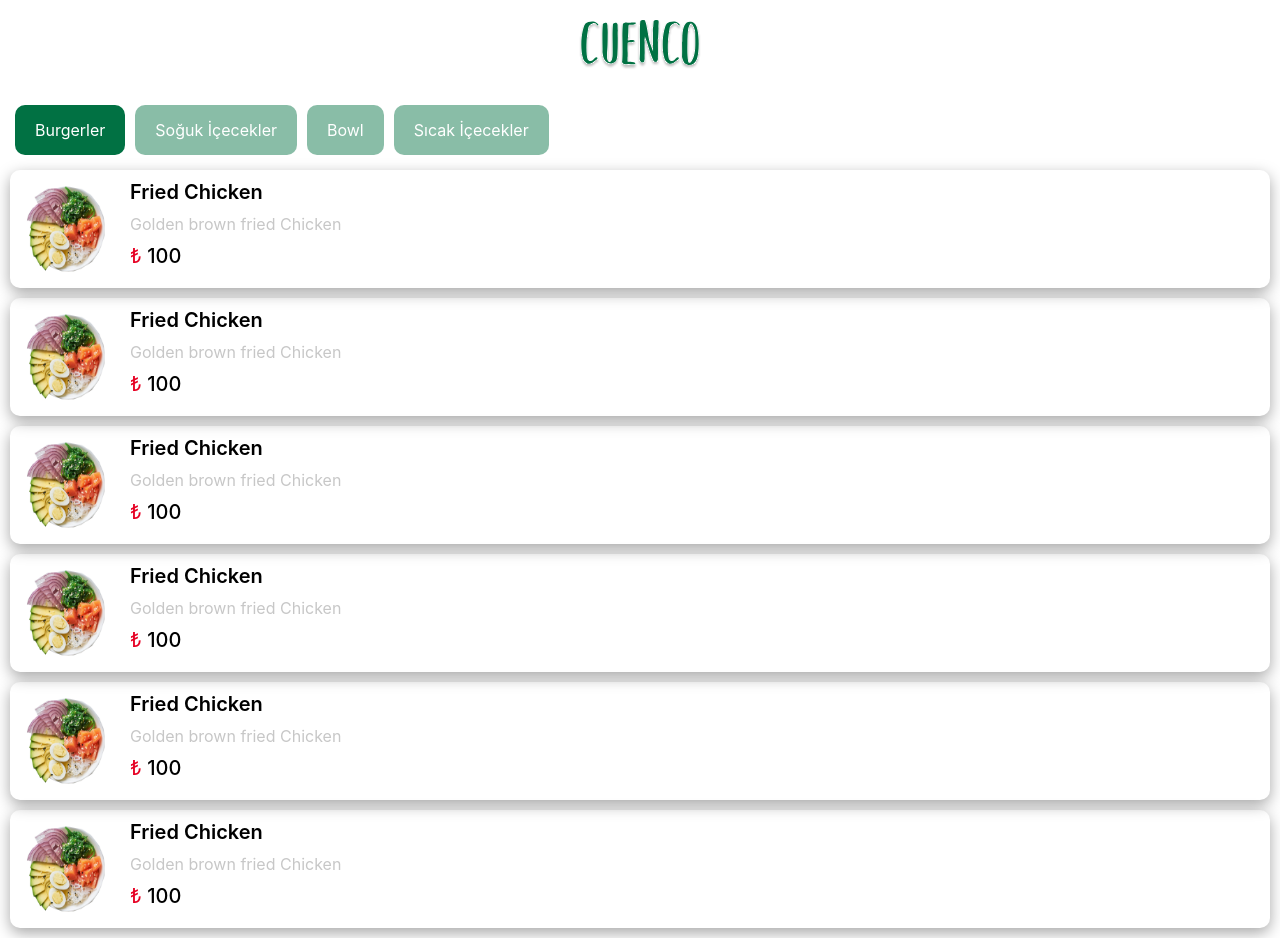
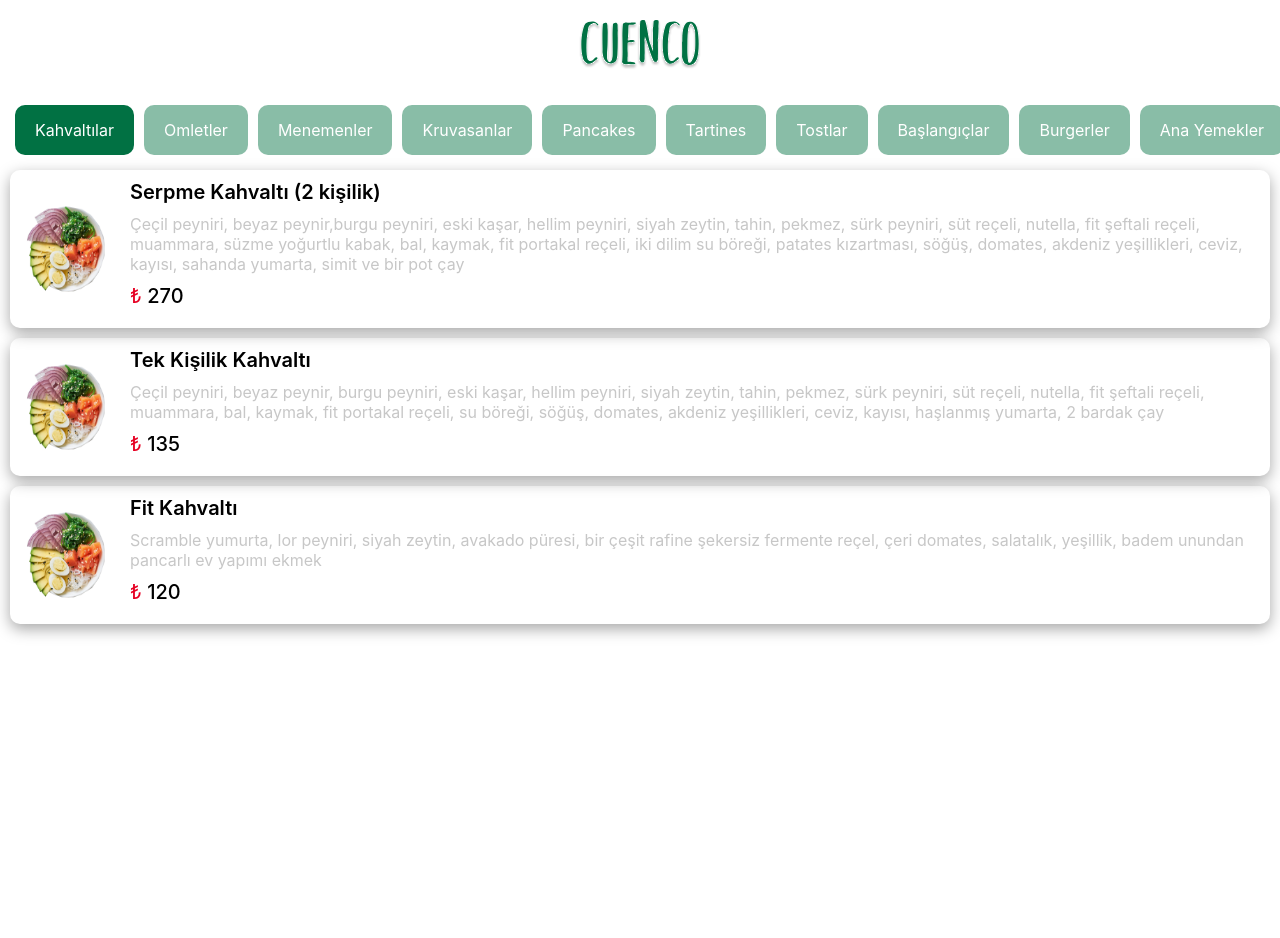
Before and after one commit to MuratDenizli/cuenco-digital, a React (Create React App) app: page / in a window 1280 px wide. After the commit the page ends 800 px from the top, so only its background shows below. Built offline with nearby package versions, Linux system fonts and the light colour scheme.

Commit message:
butonların aktiflif ayarları tamamlandı

```diff
--- a/src/components/box/box.js
+++ b/src/components/box/box.js
@@ -3,17 +3,18 @@ import './index.css';
 import logo from './../../assets/images/yemek.jpeg';
 
 function Box(props) {
+    const { name, description, price, img } = props.data;
     return (
         <div className='box'>
             <div className='img'>
                 <img src={logo}></img>
             </div>
             <div className='content'>
-                <span className='name'>Fried Chicken</span>
-                <span className='description'>Golden brown fried Chicken</span>
+                <span className='name'>{name}</span>
+                <span className='description'>{description}</span>
                 <div className='price-area'>
                     <span className='price-icon'>&#x20BA;</span>
-                    <span className='price'> 100</span>
+                    <span className='price'> {price}</span>
                 </div>
             </div>
         </div>
--- a/src/components/button/button.js
+++ b/src/components/button/button.js
@@ -2,7 +2,7 @@ import './index.css';
 
 function Button(props) {
     return (
-        <a style={{backgroundColor: props.isActive ? '#017143':'#01714276'}}>
+        <a style={{backgroundColor: props.isActive ? '#017143':'#01714276'}} onClick={props.onClick}>
             {props.name}
         </a>
     );
--- a/src/data/cuenco-digital.json
+++ b/src/data/cuenco-digital.json
@@ -1,7 +1,7 @@
 {
-  "menudata": [
+  "data": [
     {
-      "kahvaltilar": [
+      "list": [
         {
           "name": "Serpme Kahvaltı (2 kişilik)",
           "description": "Çeçil peyniri, beyaz peynir,burgu peyniri, eski kaşar, hellim peyniri, siyah zeytin, tahin, pekmez, sürk peyniri, süt reçeli, nutella, fit şeftali reçeli, muammara, süzme yoğurtlu kabak, bal, kaymak, fit portakal reçeli, iki dilim su böreği, patates kızartması, söğüş, domates, akdeniz yeşillikleri, ceviz, kayısı, sahanda yumarta, simit ve bir pot çay",
@@ -24,7 +24,7 @@
       "name": "Kahvaltılar"
     },
     {
-      "omletler": [
+      "list": [
         {
           "name": "Sade Omlet",
           "description": "Akdeniz yeşillikleri ile",
@@ -59,7 +59,7 @@
       "name": "Omletler"
     },
     {
-      "menemenler": [
+      "list": [
         {
           "name": "Sade Menemen",
           "description": "Yumurta, demko sos, yeşil biber",
@@ -76,7 +76,7 @@
       "name": "Menemenler"
     },
     {
-      "kuruvasanlar": [
+      "list": [
         {
           "name": "Cuenco Kruvasan",
           "description": "Kruvasan, Süt reçeli, krema, nutella",
@@ -117,7 +117,7 @@
       "name": "Kruvasanlar"
     },
     {
-      "pancakes": [
+      "list": [
         {
           "name": "Nutellalı Pancakes",
           "description": "Nutella, 4 dilim pankek, muz, çilek, çikolata sosu",
@@ -134,7 +134,7 @@
       "name": "Pancakes"
     },
     {
-      "tartines": [
+      "list": [
         {
           "name": "Avakado Poşe Yumurta",
           "description": "Ekşi maya ekmek üzeri; avokado, poşe yumurta, akdeniz yeşillikleri ile",
@@ -157,7 +157,7 @@
       "name": "Tartines"
     },
     {
-      "tostlar": [
+      "list": [
         {
           "name": "Trüf Tost",
           "description": "Brioche ekmeği üzerine; emmantel peyneri, dana bacon, trüf yağı, akdeniz yeşillikleri ile",
@@ -186,7 +186,7 @@
       "name": "Tostlar"
     },
     {
-      "başlangıçlar": [
+      "list": [
         {
           "name": "Cuenco Meze",
           "description": "Muhammara, humus, girit ezmesi, tortilla cipsi",
@@ -227,7 +227,7 @@
       "name": "Başlangıçlar"
     },
     {
-      "burgerler": [
+      "list": [
         {
           "name": "Cuenco Burger",
           "description": "200gr hamburger köftesi, karamelize soğan, demiglace sos, patates kızartması ile",
@@ -256,7 +256,7 @@
       "name": "Burgerler"
     },
     {
-      "anayemekler": [
+      "list": [
         {
           "name": "Izgara Köfte",
           "description": "200gr kasap köftesi, patetes kızartması, basmati pilav ile",
@@ -291,7 +291,7 @@
       "name": "Ana Yemekler"
     },
     {
-      "makarnalar": [
+      "list": [
         {
           "name": "Spagetti Bolonez",
           "description": "Bolonez sos ile",
@@ -320,7 +320,7 @@
       "name": "Makarnalar"
     },
     {
-      "bowls": [
+      "list": [
         {
           "name": "Vegan Bowl",
           "description": "Falafel topları, kale yeşilliği, sotelenmiş sebzeler, julian biber, pancarlı kuskus, tahinli yoğurtlu sos",
--- a/src/pages/homepage/index.css
+++ b/src/pages/homepage/index.css
@@ -25,6 +25,10 @@
     fill: #72a200 !important;
 }
 
+.menu{
+
+}
+
 .categories{
     margin-top: 30px;
     margin-left: 10px;
--- a/src/pages/homepage/index.js
+++ b/src/pages/homepage/index.js
@@ -3,8 +3,22 @@ import cuenco from './../../assets/images/cuenco-text.svg';
 import chevronLeft from './../../assets/icons/chevron-left-solid.svg';
 import Button from '../../components/button/button';
 import Box from '../../components/box/box';
+import cuencoData from '../../../src/data/cuenco-digital.json'
+import { useState } from 'react';
 
 function Homepage() {
+    const [menuData, setMenuData] = useState(cuencoData.data);
+    const [active, setActive] = useState(cuencoData.data[0]);
+    const [filterList, setFilterList] = useState(cuencoData.data[0].list);
+
+    const handleAnchorClick = (event, name) => {
+        event.preventDefault();
+        const active = cuencoData.data.find(item => item.name === name);
+        setActive(active);
+        const filterList = cuencoData.data.find(item => item.name === name).list;
+        setFilterList(filterList);
+    };
+
     return (
         <div>
             <div className="header">
@@ -13,19 +27,17 @@ function Homepage() {
                 </div> */}
                 <img className='cuenco-text' src={cuenco} alt='cuenco-text' />
             </div>
-            <div className='categories'>
-                <Button name="Burgerler" isActive={true}/>
-                <Button name="Soğuk İçecekler"/>
-                <Button name="Bowl"/>
-                <Button name="Sıcak İçecekler"/>
-            </div>
-            <div>
-                <Box/>
-                <Box/>
-                <Box/>
-                <Box/>
-                <Box/>
-                <Box/>
+            <div className='menu'>
+                <div className='categories'>
+                    {menuData.map((data, i) =>
+                        <Button key={i} isActive={active.name == data.name} name={data.name} onClick={(e) => handleAnchorClick(e, data.name)} />
+                    )}
+                </div>
+                <div>
+                    {filterList.map((data, i) =>
+                        <Box key={i} data={data} />
+                    )}
+                </div>
             </div>
         </div>
     );
```
